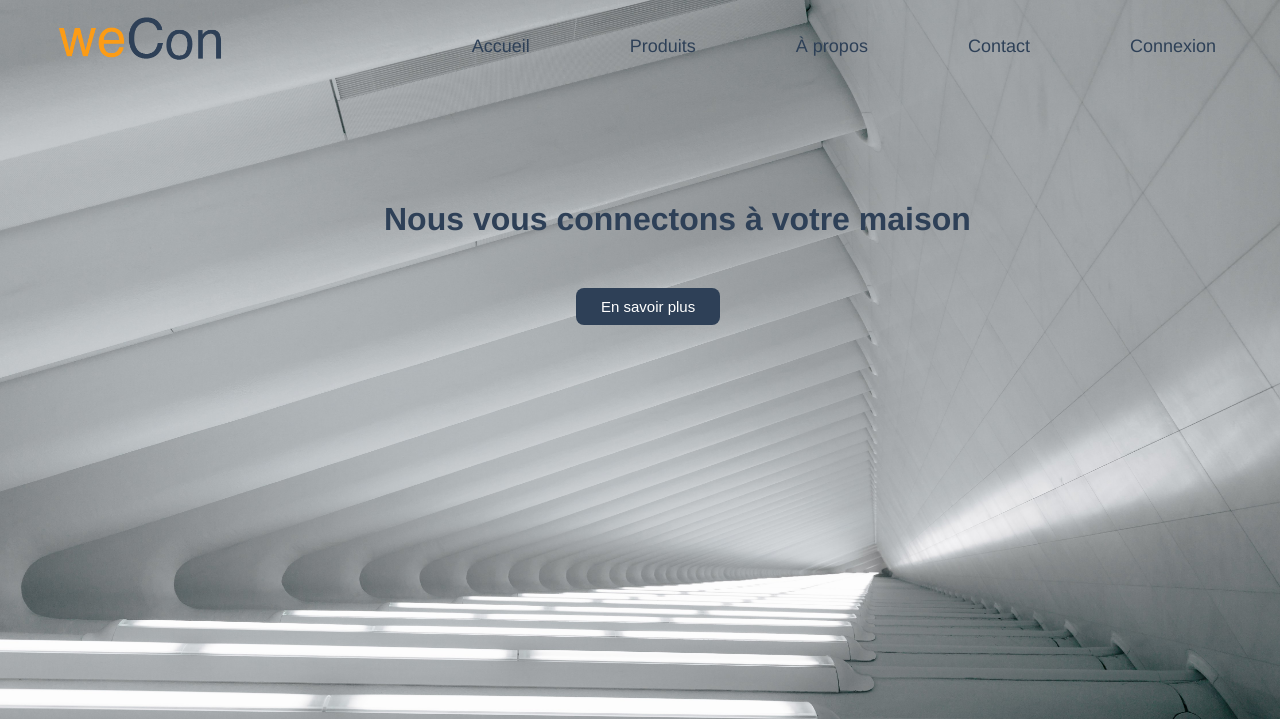
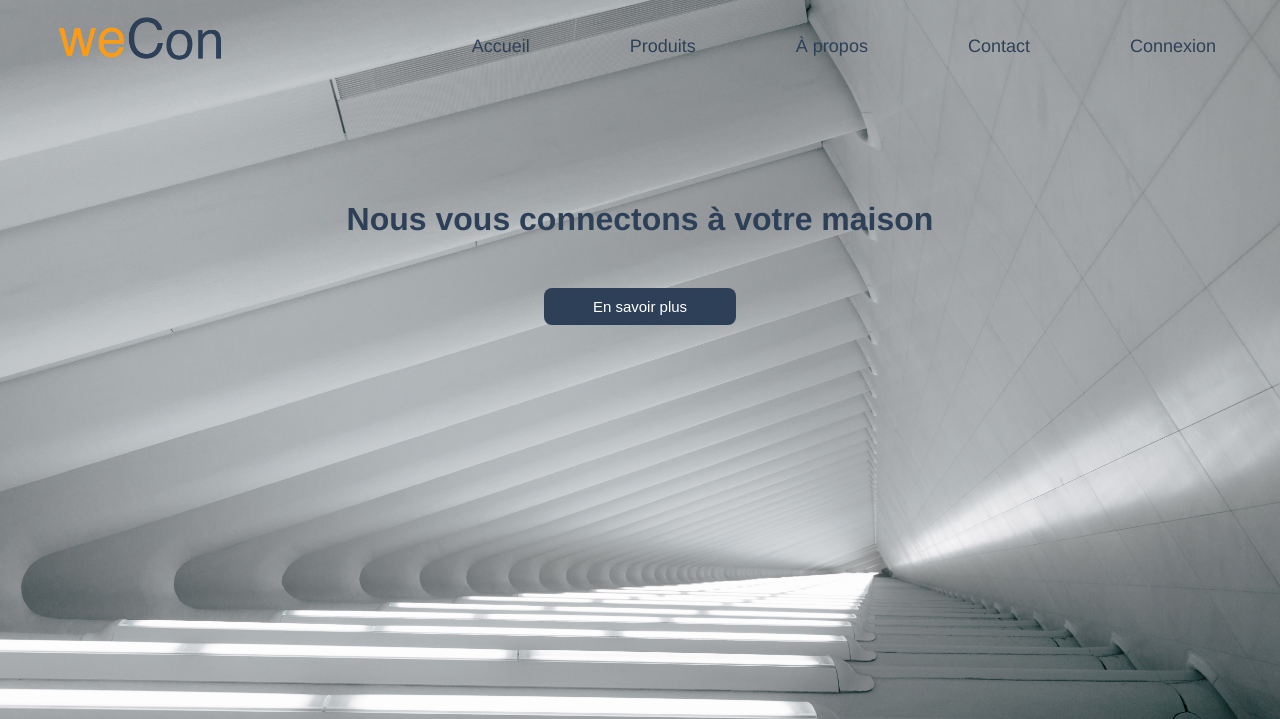
Before and after one commit to RCaruel/WeCon, a PHP site: page /index.php?action=Accueil in a window 1280 px wide. Shown: the top 719 px of the page. Run offline with PHP 8.4, Linux system fonts and the light colour scheme.

Commit message:
Modif rendu page accueil

```diff
--- a/Views/css/style.css
+++ b/Views/css/style.css
@@ -78,7 +78,7 @@ body{
 .background > h1{
     position: absolute;
     top: 25%;
-    left: 30%;
+    width: 100%;
     color: #2E4057;
     text-align: center;
 
@@ -94,8 +94,9 @@ body{
     display: inline-block;
     font-size: 15px;
     position: absolute;
+    width: 15%;
     top: 40%;
-    left: 45%;
+    left: 42.5%;
 }
 .element
 {
```
